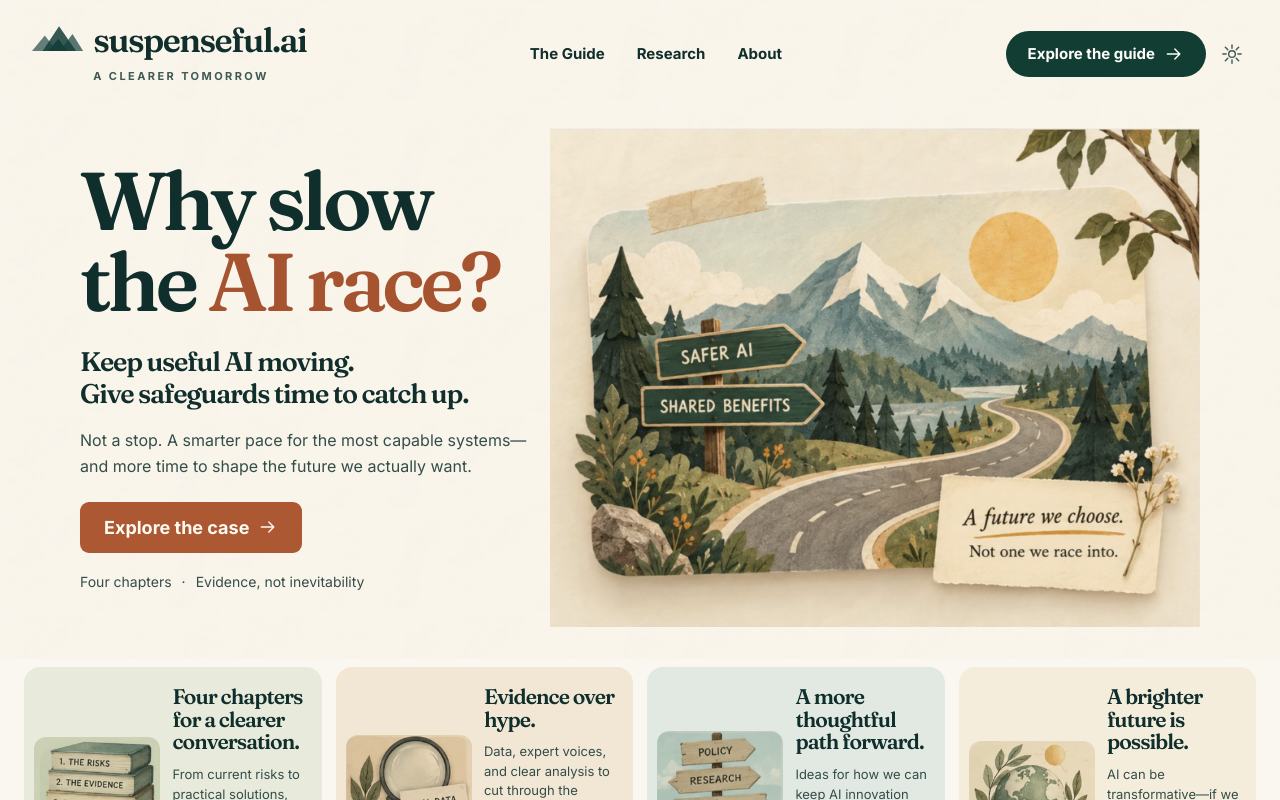
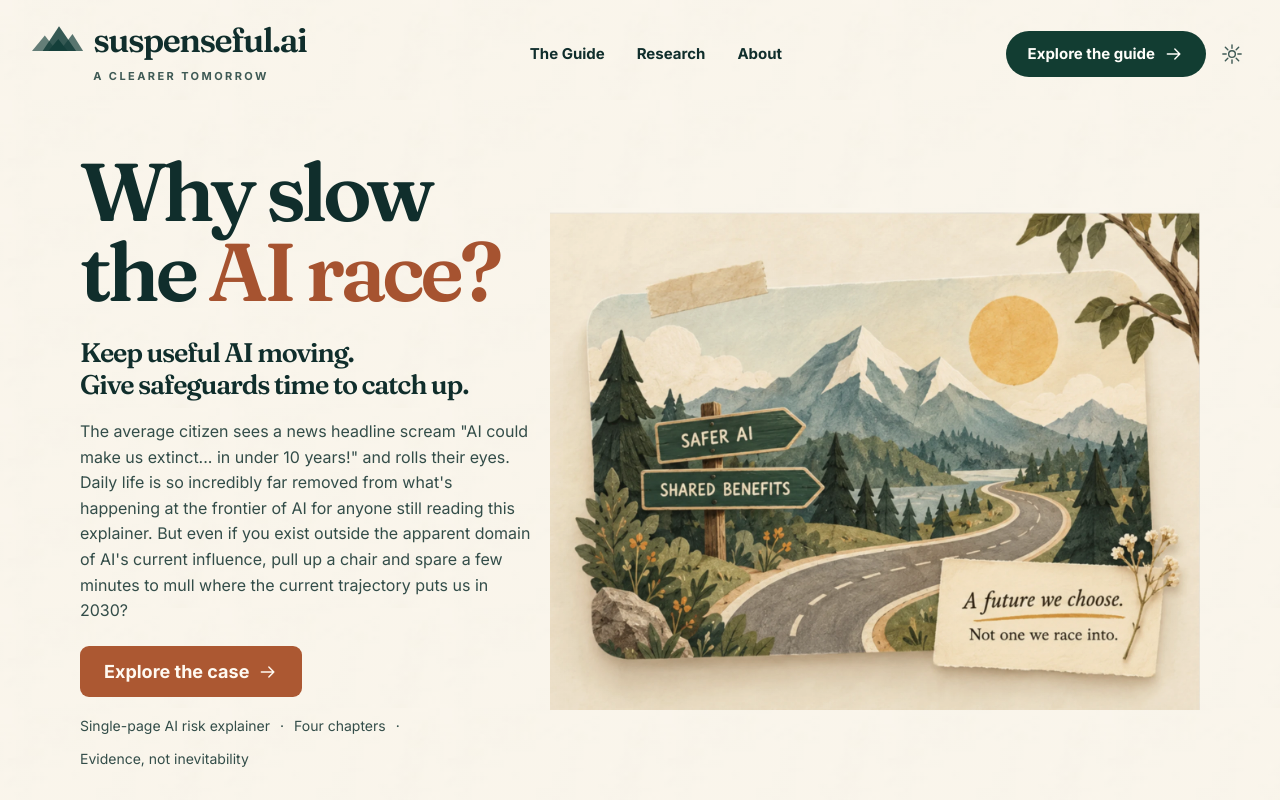
Before and after one commit to wbharding/suspenseful, a React (Vite) app: page / in a window 1280 px wide. Shown: the top 800 px of the page. Built offline with nearby package versions, Linux system fonts and the light colour scheme.

Commit message:
Iterate the style

```diff
--- a/index.html
+++ b/index.html
@@ -10,13 +10,13 @@
       name="description"
       content="An interactive field guide to the case for pacing frontier AI. Explore evidence, competing incentives, policy options and practical actions."
     />
-    <title>Why slow the AI race? — A smarter pace</title>
+    <title>Practical examples: AI risk slowdown proof & links, one-page attention span</title>
   </head>
   <body>
     <div id="root"></div>
     <noscript>
       <main style="max-width: 700px; margin: 80px auto; padding: 24px; font-family: system-ui">
-        <h1>Why slow the AI race?</h1>
+        <h1>AI risk slowdown proof & links, one-page attention span</h1>
         <p>
           This interactive field guide uses JavaScript for its charts, evidence notes and
           demonstrations. Enable JavaScript to explore the page. It runs entirely in your browser
--- a/src/components/hero-banner.jsx
+++ b/src/components/hero-banner.jsx
@@ -19,14 +19,16 @@ export default function HeroBanner() {
             Give safeguards time to catch up.
           </p>
           <p className="hero-explainer">
-            Not a stop. A smarter pace for the most capable systems—and more time to shape the
-            future we actually want.
+            The average citizen sees a news headline scream "AI could make us extinct... in under 10 years!" and rolls their eyes.
+            Daily life is so incredibly far removed from what's happening at the frontier of AI for anyone still reading this explainer.
+            But even if you exist outside the apparent domain of AI's current influence, pull up a chair and spare a few minutes to
+            mull where the current trajectory puts us in 2030?
           </p>
           <a className="btn hero-cta" href="#pressure">
             Explore the case <FieldIcon name="arrow" />
           </a>
           <div className="hero-meta">
-            Four chapters <span>·</span> Evidence, not inevitability
+            Single-page AI risk explainer <span>·</span> Four chapters <span>·</span> Evidence, not inevitability
           </div>
         </div>
 
--- a/src/site-config.js
+++ b/src/site-config.js
@@ -4,7 +4,7 @@
 // document title and the visible brand can never drift apart.
 export const SITES = {
   "suspenseful.ai": {
-    title: "Why slow the AI race? — A smarter pace",
+    title: "AI needs to chill — Data for a better pace",
     description:
       "An interactive field guide to the case for pacing frontier AI. Explore evidence, competing incentives, policy options and practical actions.",
     // `lead` keeps its trailing space where the wordmark is two words; `accent` is the
```
